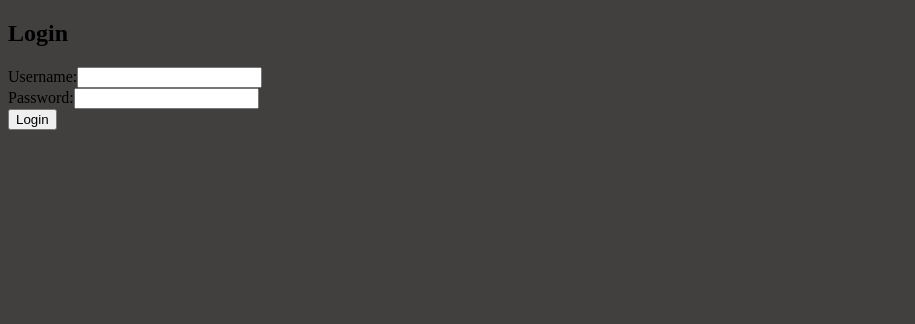
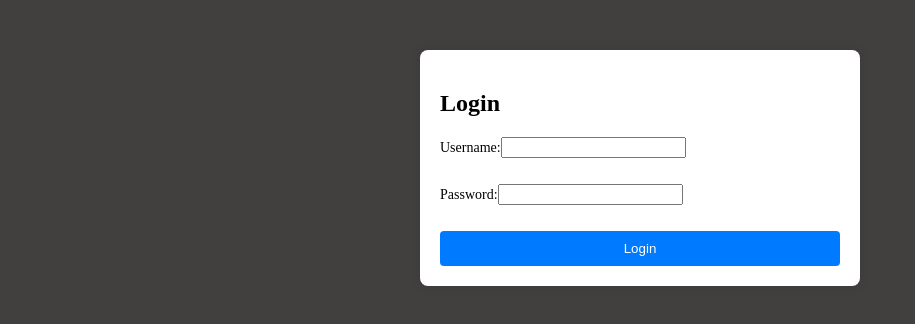
Before and after one commit to cbbartlett/react-social-media, a React (Vite) app in the folder client/: page /login in a window 1280 px wide. Shown: the top 324 px of the page, without its empty margins (0-915 px from the left). Built offline with nearby package versions, Linux system fonts and the light colour scheme.

Commit message:
added classes back

```diff
--- a/client/src/pages/Login.jsx
+++ b/client/src/pages/Login.jsx
@@ -33,20 +33,20 @@ const Login = () => {
   };
 
   return (
-    <div>
-      <h2>Login</h2>
-      <form>
-        <label>
+    <div className='LsContainer'>
+      <h2 className='LSh2'>Login</h2>
+      <form className='LsForm'>
+        <label className='LsLabel'>
           Username:
           <input type="text" value={username} onChange={(e) => setUsername(e.target.value)} />
         </label>
         <br />
-        <label>
+        <label className='LsLabel'>
           Password:
           <input type="password" value={password} onChange={(e) => setPassword(e.target.value)} />
         </label>
         <br />
-        <button type="button" onClick={handleLogin}>
+        <button className='LsButton' type="button" onClick={handleLogin}>
           Login
         </button>
       </form>
--- a/client/src/pages/Signup.jsx
+++ b/client/src/pages/Signup.jsx
@@ -33,7 +33,7 @@ const Signup = () => {
 
   return (
     <div className="LsContainer">
-      <h2 className='LsH2'>Signup</h2>
+      <h2 className='LSh2'>Signup</h2>
       <form className='LsForm'>
         <label className='LsLable'>
           Username:
```
